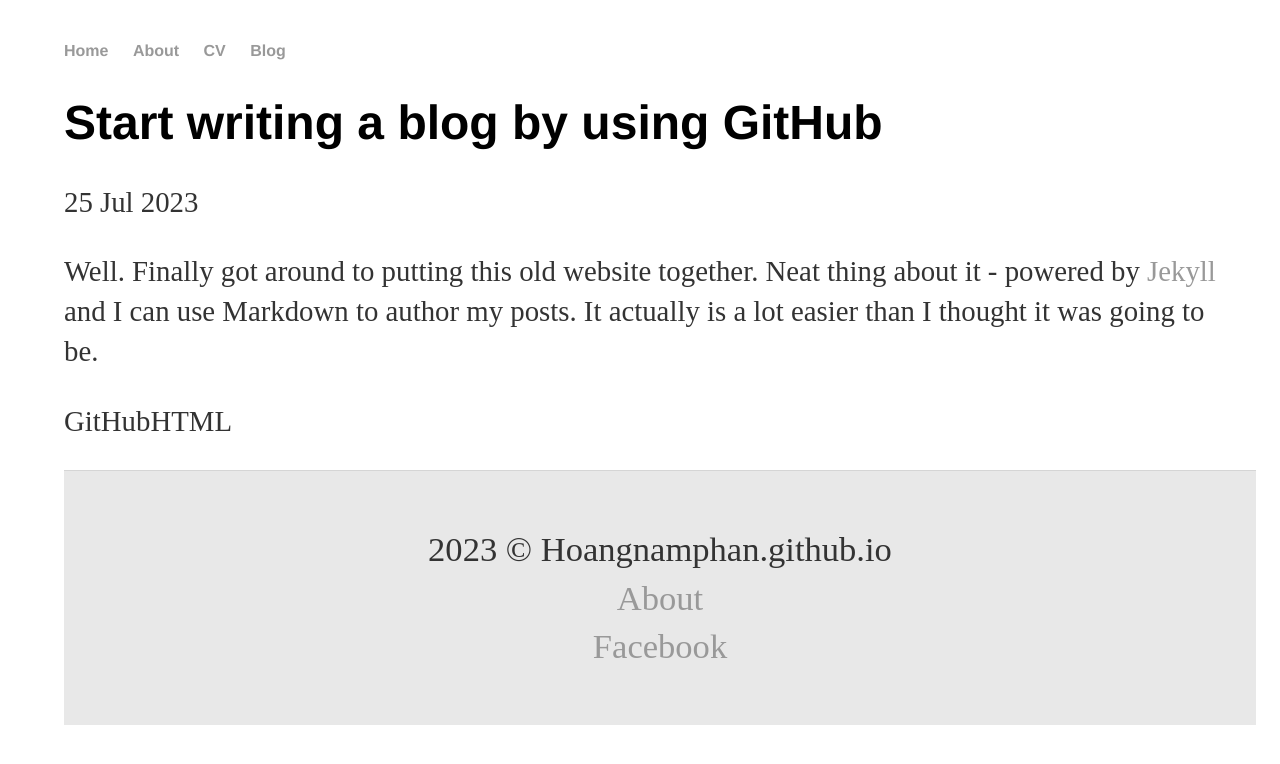
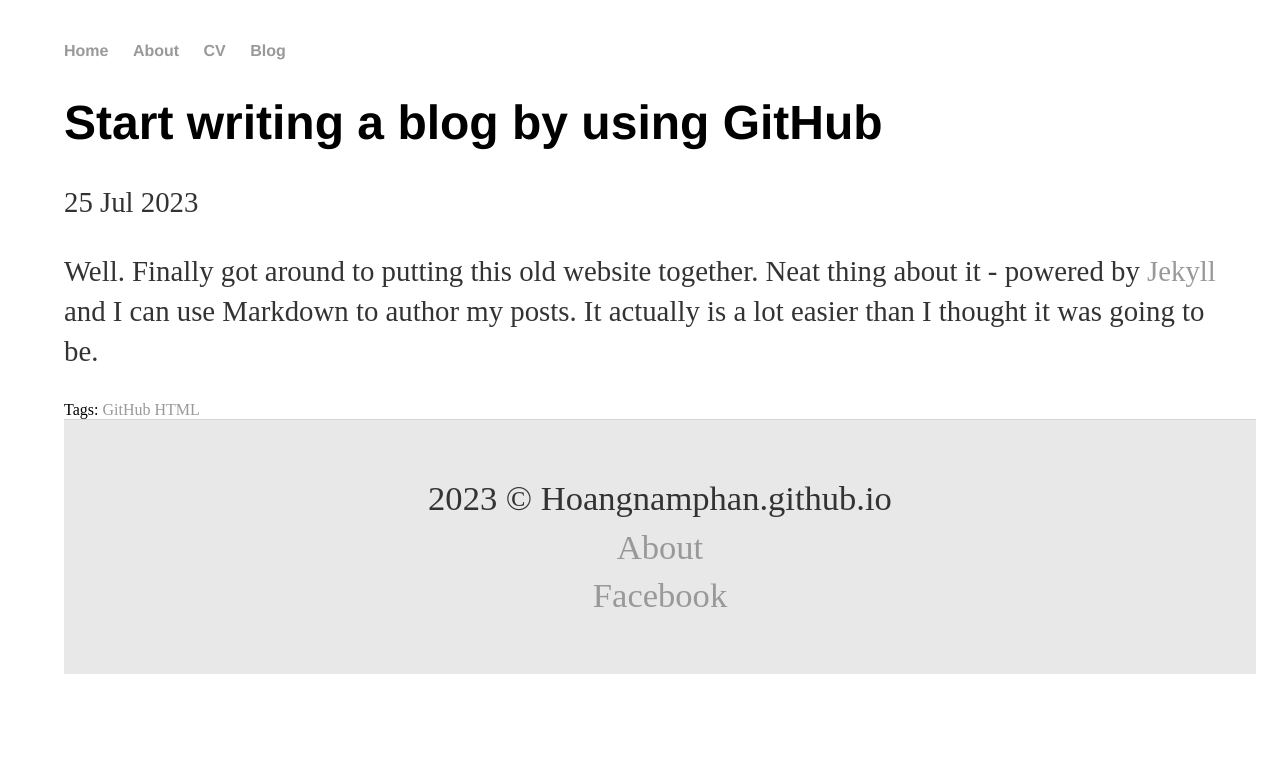
Before and after one commit to hoAngnaMPHan/hoangnamphan.github.io, a Jekyll site: the page built from _posts/2023-07-25-Hello world.md, in a window 1280 px wide. Shown: the top 764 px of the page. Built offline with Jekyll 4.4.1, drawn with Linux system fonts in a browser that asks for light colours.

Commit message:
Update post.html

```diff
--- a/_layouts/post.html
+++ b/_layouts/post.html
@@ -9,4 +9,11 @@ layout: default
   {{ content }}
 </div>
 
-<p class="meta">{{ page.tags| tags_to_list }}</p>
+{% if page.tags.size > 0 %}
+        <div class="blog-tags">
+          <span>Tags:</span>
+          {% for tag in page.tags %}
+            <a href="{{ '/tags' | relative_url }}#{{- tag -}}">{{- tag -}}</a>
+          {% endfor %}
+        </div>
+      {% endif %}
```
